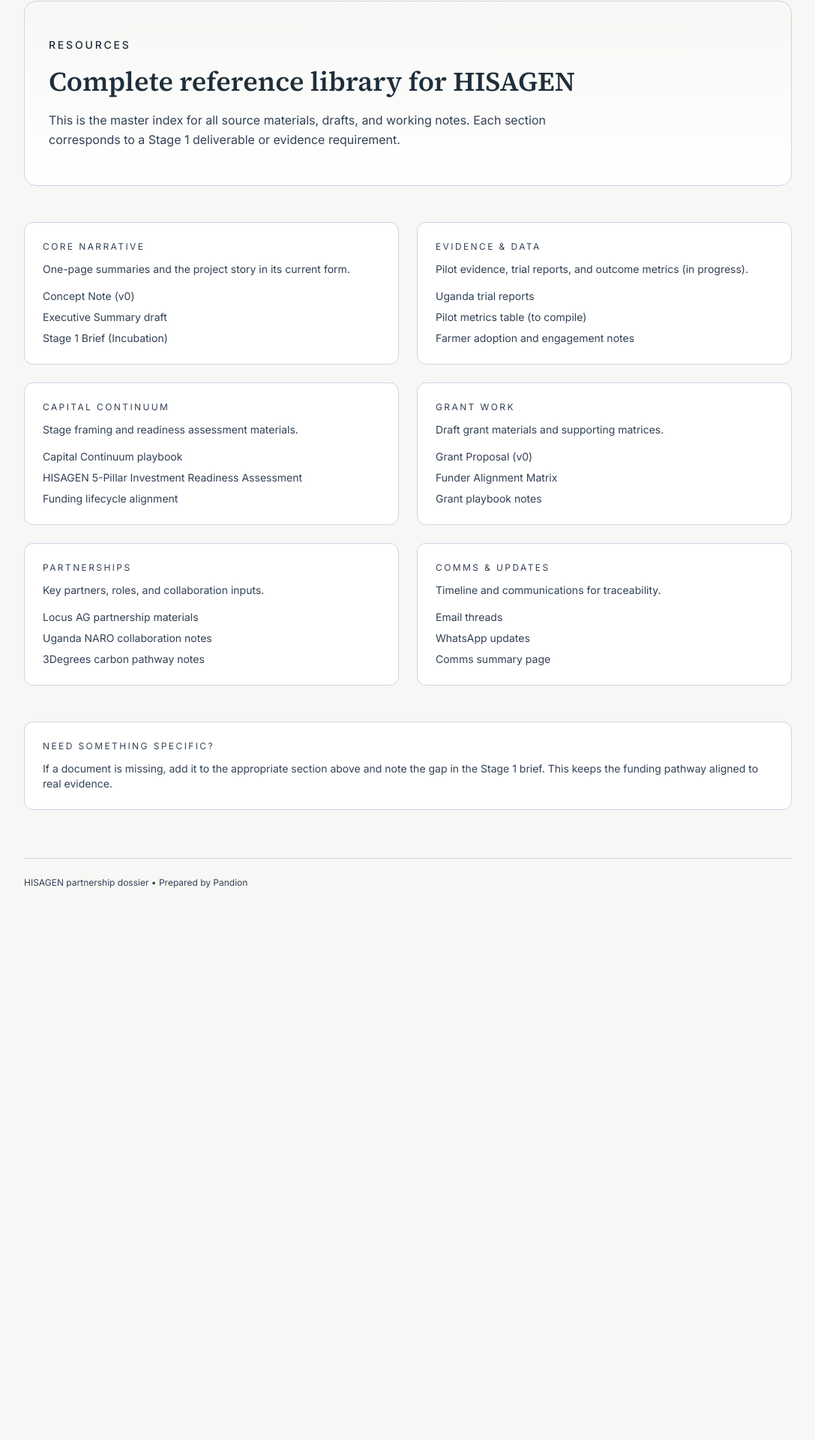
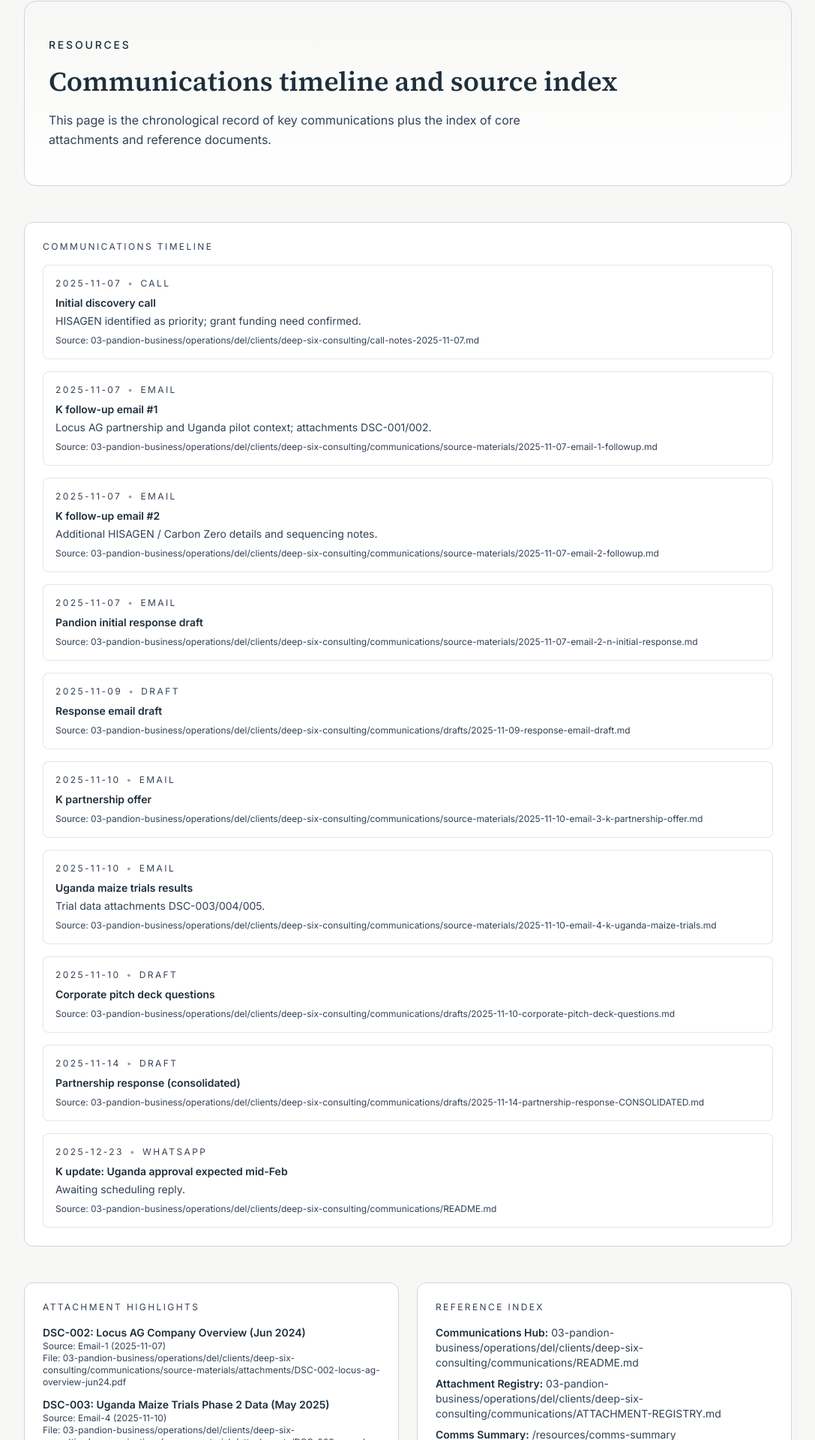
Before and after one commit to juakali100/hisagen, a Next.js app: page /resources in a window 1280 px wide. Shown: the part 172-2092 px from the top of the page at 75% size, without its empty margins (96-1183 px from the left). Before the commit the page ends 1397 px from the top, so only its background shows below. Built offline with nearby package versions, Linux system fonts and the light colour scheme.

Commit message:
Rebuild resources page as communications timeline

```diff
--- a/src/app/resources/page.tsx
+++ b/src/app/resources/page.tsx
@@ -1,51 +1,120 @@
 import StageBreadcrumb from "../../components/StageBreadcrumb";
 
-const resources = [
+type TimelineEntry = {
+  date: string;
+  channel: string;
+  title: string;
+  file?: string;
+  notes?: string;
+};
+
+const timeline: TimelineEntry[] = [
   {
-    title: "Core Narrative",
-    description: "One-page summaries and the project story in its current form.",
-    items: [
-      "Concept Note (v0)",
-      "Executive Summary draft",
-      "Stage 1 Brief (Incubation)",
-    ],
+    date: "2025-11-07",
+    channel: "Call",
+    title: "Initial discovery call",
+    file: "03-pandion-business/operations/del/clients/deep-six-consulting/call-notes-2025-11-07.md",
+    notes: "HISAGEN identified as priority; grant funding need confirmed.",
   },
   {
-    title: "Evidence & Data",
-    description: "Pilot evidence, trial reports, and outcome metrics (in progress).",
-    items: [
-      "Uganda trial reports",
-      "Pilot metrics table (to compile)",
-      "Farmer adoption and engagement notes",
-    ],
+    date: "2025-11-07",
+    channel: "Email",
+    title: "K follow-up email #1",
+    file: "03-pandion-business/operations/del/clients/deep-six-consulting/communications/source-materials/2025-11-07-email-1-followup.md",
+    notes: "Locus AG partnership and Uganda pilot context; attachments DSC-001/002.",
   },
   {
-    title: "Capital Continuum",
-    description: "Stage framing and readiness assessment materials.",
-    items: [
-      "Capital Continuum playbook",
-      "HISAGEN 5-Pillar Investment Readiness Assessment",
-      "Funding lifecycle alignment",
-    ],
+    date: "2025-11-07",
+    channel: "Email",
+    title: "K follow-up email #2",
+    file: "03-pandion-business/operations/del/clients/deep-six-consulting/communications/source-materials/2025-11-07-email-2-followup.md",
+    notes: "Additional HISAGEN / Carbon Zero details and sequencing notes.",
   },
   {
-    title: "Grant Work",
-    description: "Draft grant materials and supporting matrices.",
-    items: ["Grant Proposal (v0)", "Funder Alignment Matrix", "Grant playbook notes"],
+    date: "2025-11-07",
+    channel: "Email",
+    title: "Pandion initial response draft",
+    file: "03-pandion-business/operations/del/clients/deep-six-consulting/communications/source-materials/2025-11-07-email-2-n-initial-response.md",
   },
   {
-    title: "Partnerships",
-    description: "Key partners, roles, and collaboration inputs.",
-    items: [
-      "Locus AG partnership materials",
-      "Uganda NARO collaboration notes",
-      "3Degrees carbon pathway notes",
-    ],
+    date: "2025-11-09",
+    channel: "Draft",
+    title: "Response email draft",
+    file: "03-pandion-business/operations/del/clients/deep-six-consulting/communications/drafts/2025-11-09-response-email-draft.md",
   },
   {
-    title: "Comms & Updates",
-    description: "Timeline and communications for traceability.",
-    items: ["Email threads", "WhatsApp updates", "Comms summary page"],
+    date: "2025-11-10",
+    channel: "Email",
+    title: "K partnership offer",
+    file: "03-pandion-business/operations/del/clients/deep-six-consulting/communications/source-materials/2025-11-10-email-3-k-partnership-offer.md",
+  },
+  {
+    date: "2025-11-10",
+    channel: "Email",
+    title: "Uganda maize trials results",
+    file: "03-pandion-business/operations/del/clients/deep-six-consulting/communications/source-materials/2025-11-10-email-4-k-uganda-maize-trials.md",
+    notes: "Trial data attachments DSC-003/004/005.",
+  },
+  {
+    date: "2025-11-10",
+    channel: "Draft",
+    title: "Corporate pitch deck questions",
+    file: "03-pandion-business/operations/del/clients/deep-six-consulting/communications/drafts/2025-11-10-corporate-pitch-deck-questions.md",
+  },
+  {
+    date: "2025-11-14",
+    channel: "Draft",
+    title: "Partnership response (consolidated)",
+    file: "03-pandion-business/operations/del/clients/deep-six-consulting/communications/drafts/2025-11-14-partnership-response-CONSOLIDATED.md",
+  },
+  {
+    date: "2025-12-23",
+    channel: "WhatsApp",
+    title: "K update: Uganda approval expected mid-Feb",
+    file: "03-pandion-business/operations/del/clients/deep-six-consulting/communications/README.md",
+    notes: "Awaiting scheduling reply.",
+  },
+];
+
+const attachmentHighlights = [
+  {
+    id: "DSC-002",
+    title: "Locus AG Company Overview (Jun 2024)",
+    source: "Email-1 (2025-11-07)",
+    file: "03-pandion-business/operations/del/clients/deep-six-consulting/communications/source-materials/attachments/DSC-002-locus-ag-overview-jun24.pdf",
+  },
+  {
+    id: "DSC-003",
+    title: "Uganda Maize Trials Phase 2 Data (May 2025)",
+    source: "Email-4 (2025-11-10)",
+    file: "03-pandion-business/operations/del/clients/deep-six-consulting/communications/source-materials/attachments/DSC-003-uganda-maize-trials-phase2-may.pdf",
+  },
+  {
+    id: "DSC-004",
+    title: "Uganda Maize Trials Results 1 (PDF)",
+    source: "Email-4 (2025-11-10)",
+    file: "03-pandion-business/operations/del/clients/deep-six-consulting/communications/source-materials/attachments/DSC-004-uganda-maize-trials-results1.pdf",
+  },
+  {
+    id: "DSC-005",
+    title: "Uganda Maize Trials Results 1 (Excel)",
+    source: "Email-4 (2025-11-10)",
+    file: "03-pandion-business/operations/del/clients/deep-six-consulting/communications/source-materials/attachments/DSC-005-uganda-maize-trials-results1.xlsx",
+  },
+];
+
+const referenceLinks = [
+  {
+    title: "Communications Hub",
+    file: "03-pandion-business/operations/del/clients/deep-six-consulting/communications/README.md",
+  },
+  {
+    title: "Attachment Registry",
+    file: "03-pandion-business/operations/del/clients/deep-six-consulting/communications/ATTACHMENT-REGISTRY.md",
+  },
+  {
+    title: "Comms Summary",
+    file: "/resources/comms-summary",
   },
 ];
 
@@ -62,34 +131,57 @@ export default function ResourcesPage() {
           Resources
         </p>
         <h1 className="mt-4 text-4xl font-semibold leading-tight text-secondary">
-          Complete reference library for HISAGEN
+          Communications timeline and source index
         </h1>
         <p className="mt-4 max-w-2xl text-base leading-relaxed text-slate">
-          This is the master index for all source materials, drafts, and working notes. Each
-          section corresponds to a Stage 1 deliverable or evidence requirement.
+          This page is the chronological record of key communications plus the index of core
+          attachments and reference documents.
         </p>
       </section>
 
-      <section className="mt-12 grid gap-6 md:grid-cols-2">
-        {resources.map((section) => (
-          <div key={section.title} className="rounded-xl border border-mist bg-white p-6">
-            <p className="text-xs uppercase tracking-[0.2em] text-slate">{section.title}</p>
-            <p className="mt-3 text-sm text-slate">{section.description}</p>
-            <ul className="mt-4 space-y-2 text-sm text-slate">
-              {section.items.map((item) => (
-                <li key={item}>{item}</li>
-              ))}
-            </ul>
-          </div>
-        ))}
+      <section className="mt-12 rounded-xl border border-mist bg-white p-6">
+        <p className="text-xs uppercase tracking-[0.2em] text-slate">Communications Timeline</p>
+        <div className="mt-4 space-y-4 text-sm text-slate">
+          {timeline.map((entry) => (
+            <div key={`${entry.date}-${entry.title}`} className="rounded-lg border border-mist/60 bg-white p-4">
+              <div className="flex flex-wrap items-center gap-2 text-xs uppercase tracking-[0.2em] text-slate">
+                <span>{entry.date}</span>
+                <span className="text-slate/50">•</span>
+                <span>{entry.channel}</span>
+              </div>
+              <p className="mt-2 text-sm font-semibold text-secondary">{entry.title}</p>
+              {entry.notes ? <p className="mt-1 text-sm text-slate">{entry.notes}</p> : null}
+              {entry.file ? (
+                <p className="mt-2 text-xs text-slate">Source: {entry.file}</p>
+              ) : null}
+            </div>
+          ))}
+        </div>
       </section>
 
-      <section className="mt-12 rounded-xl border border-mist bg-white p-6">
-        <p className="text-xs uppercase tracking-[0.2em] text-slate">Need Something Specific?</p>
-        <p className="mt-3 text-sm text-slate">
-          If a document is missing, add it to the appropriate section above and note the gap in
-          the Stage 1 brief. This keeps the funding pathway aligned to real evidence.
-        </p>
+      <section className="mt-12 grid gap-6 md:grid-cols-2">
+        <div className="rounded-xl border border-mist bg-white p-6">
+          <p className="text-xs uppercase tracking-[0.2em] text-slate">Attachment Highlights</p>
+          <ul className="mt-4 space-y-3 text-sm text-slate">
+            {attachmentHighlights.map((item) => (
+              <li key={item.id}>
+                <p className="font-semibold text-secondary">{item.id}: {item.title}</p>
+                <p className="text-xs text-slate">Source: {item.source}</p>
+                <p className="text-xs text-slate">File: {item.file}</p>
+              </li>
+            ))}
+          </ul>
+        </div>
+        <div className="rounded-xl border border-mist bg-white p-6">
+          <p className="text-xs uppercase tracking-[0.2em] text-slate">Reference Index</p>
+          <ul className="mt-4 space-y-2 text-sm text-slate">
+            {referenceLinks.map((item) => (
+              <li key={item.title}>
+                <span className="font-semibold text-secondary">{item.title}:</span> {item.file}
+              </li>
+            ))}
+          </ul>
+        </div>
       </section>
     </div>
   );
```
